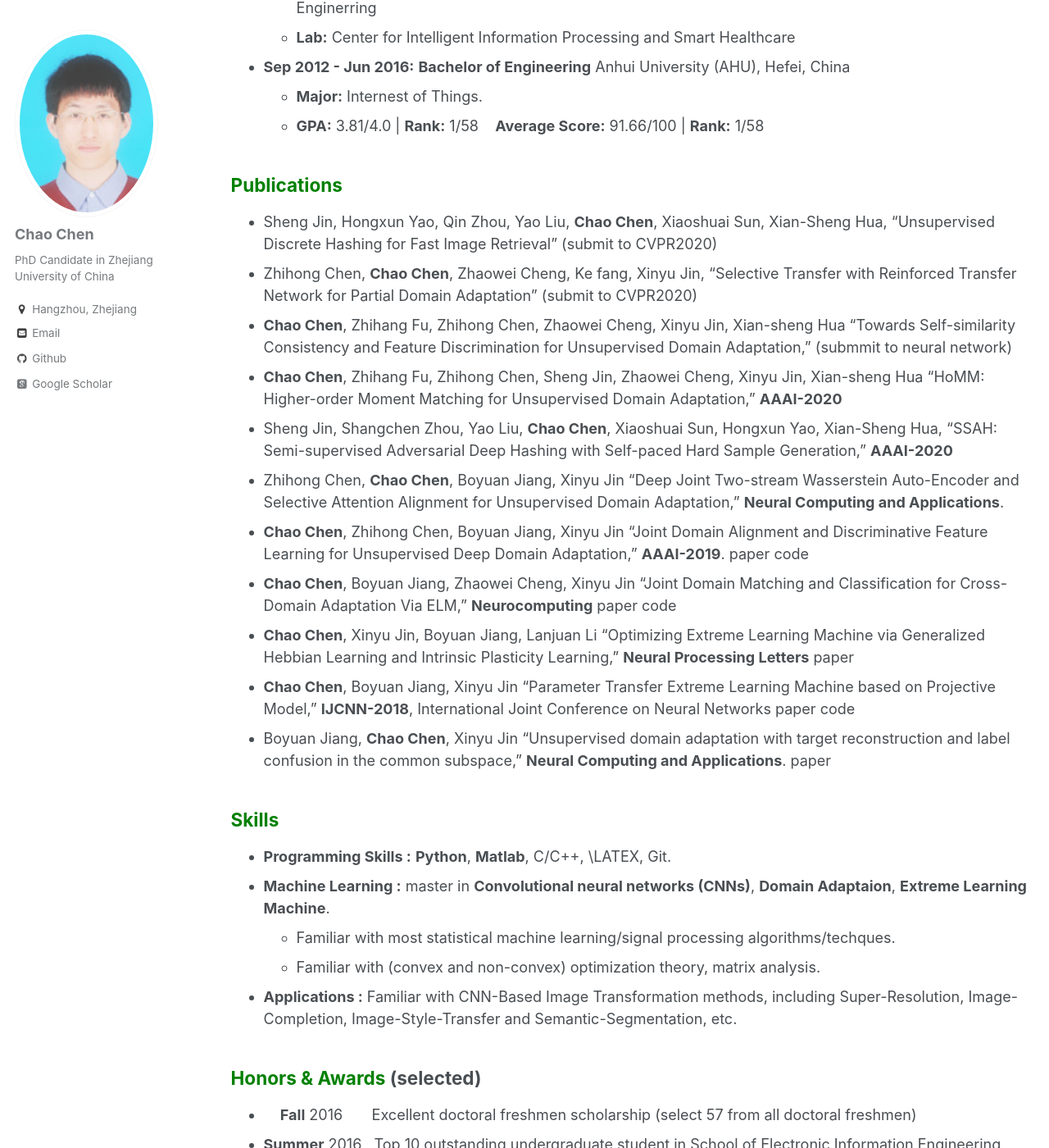
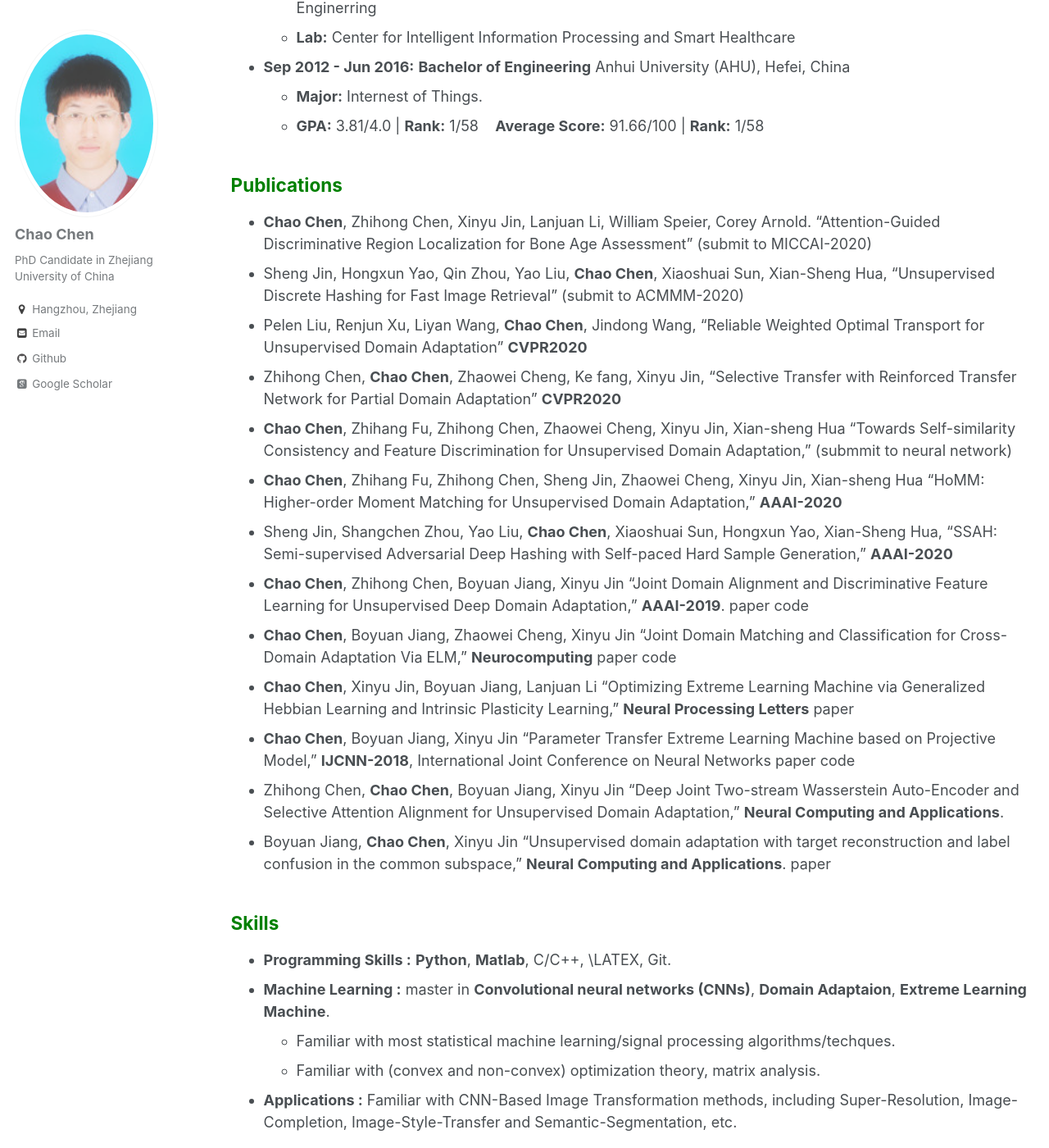
Before and after one commit to chenchao666/chenchao666.github.io, a Jekyll site: the page built from _pages/cv.md, in a window 1280 px wide and 1400 px high, scrolled down 649 px. Shown: the whole window at 82% size. Built offline with Jekyll 4.4.1, drawn with Linux system fonts in a browser that asks for light colours; some web fonts are replaced.

Commit message:
Update cv.md

```diff
--- a/_pages/cv.md
+++ b/_pages/cv.md
@@ -24,21 +24,25 @@ My research interests cover a range of issues : **Statistics and Optimization**,
   - **GPA:** 3.81/4.0 \| **Rank:** 1/58 &nbsp;&nbsp; **Average Score:** 91.66/100 \| **Rank:** 1/58
 
 ## <span style="color: green"> Publications </span>
-* Sheng Jin, Hongxun Yao, Qin Zhou, Yao Liu, **Chao Chen**, Xiaoshuai Sun, Xian-Sheng Hua, "Unsupervised Discrete Hashing for Fast Image Retrieval" (submit to CVPR2020)
+
+* **Chao Chen**, Zhihong Chen, Xinyu Jin, Lanjuan Li, William Speier, Corey Arnold. "Attention-Guided Discriminative Region Localization for Bone Age Assessment" (submit to MICCAI-2020)
+* Sheng Jin, Hongxun Yao, Qin Zhou, Yao Liu, **Chao Chen**, Xiaoshuai Sun, Xian-Sheng Hua, "Unsupervised Discrete Hashing for Fast Image Retrieval" (submit to ACMMM-2020)
+* Pelen Liu, Renjun Xu, Liyan Wang, **Chao Chen**, Jindong Wang, "Reliable Weighted Optimal Transport for Unsupervised Domain Adaptation" **CVPR2020**
 * Zhihong Chen, **Chao Chen**, Zhaowei Cheng, Ke fang, Xinyu Jin, "Selective Transfer with Reinforced Transfer Network
-for Partial Domain Adaptation" (submit to CVPR2020)
+for Partial Domain Adaptation"  **CVPR2020**
 * **Chao Chen**, Zhihang Fu, Zhihong Chen, Zhaowei Cheng, Xinyu Jin, Xian-sheng Hua "Towards Self-similarity Consistency and Feature Discrimination for Unsupervised Domain Adaptation," (submmit to neural network)
 * **Chao Chen**, Zhihang Fu, Zhihong Chen, Sheng Jin, Zhaowei Cheng, Xinyu Jin, Xian-sheng Hua "HoMM: Higher-order Moment Matching for Unsupervised Domain Adaptation," **AAAI-2020**
 * Sheng Jin, Shangchen Zhou, Yao Liu, **Chao Chen**, Xiaoshuai Sun, Hongxun Yao, Xian-Sheng Hua, "SSAH: Semi-supervised Adversarial Deep Hashing with Self-paced Hard Sample Generation," **AAAI-2020**
-* Zhihong Chen, **Chao Chen**, Boyuan Jiang, Xinyu Jin “Deep Joint Two-stream Wasserstein Auto-Encoder and Selective Attention Alignment for Unsupervised Domain Adaptation,” **Neural Computing and Applications**.
 * **Chao Chen**, Zhihong Chen, Boyuan Jiang, Xinyu Jin “Joint Domain Alignment and Discriminative Feature Learning for Unsupervised Deep Domain Adaptation,” **AAAI-2019**. [paper](https://arxiv.org/abs/1808.09347) [code](https://github.com/chenchao666/JDDA-Master)
 * **Chao Chen**, Boyuan Jiang, Zhaowei Cheng, Xinyu Jin “Joint Domain Matching and Classification for Cross-Domain Adaptation Via ELM,” **Neurocomputing** [paper](https://www.sciencedirect.com/science/article/pii/S0925231219300839) [code](https://github.com/chenchao666/JDMC)
 * **Chao Chen**, Xinyu Jin, Boyuan Jiang, Lanjuan Li “Optimizing Extreme Learning Machine via Generalized Hebbian Learning
 and Intrinsic Plasticity Learning,” **Neural Processing Letters** [paper](https://link.springer.com/article/10.1007/s11063-018-9869-6)
 * **Chao Chen**, Boyuan Jiang, Xinyu Jin “Parameter Transfer Extreme Learning Machine based on Projective Model,” **IJCNN-2018**,
 International Joint Conference on Neural Networks [paper](https://arxiv.org/abs/1809.01018) [code](https://github.com/chenchao666/PTELM)
+* Zhihong Chen, **Chao Chen**, Boyuan Jiang, Xinyu Jin “Deep Joint Two-stream Wasserstein Auto-Encoder and Selective Attention Alignment for Unsupervised Domain Adaptation,” **Neural Computing and Applications**.
 * Boyuan Jiang, **Chao Chen**, Xinyu Jin “Unsupervised domain adaptation with target reconstruction and label confusion in
 the common subspace,” **Neural Computing and Applications**. [paper](https://link.springer.com/article/10.1007/s00521-018-3846-x)
+
 
 ## <span style="color: green"> Skills </span>
 * **Programming Skills :** **Python**, **Matlab**, C/C++, \LATEX, Git.
```
